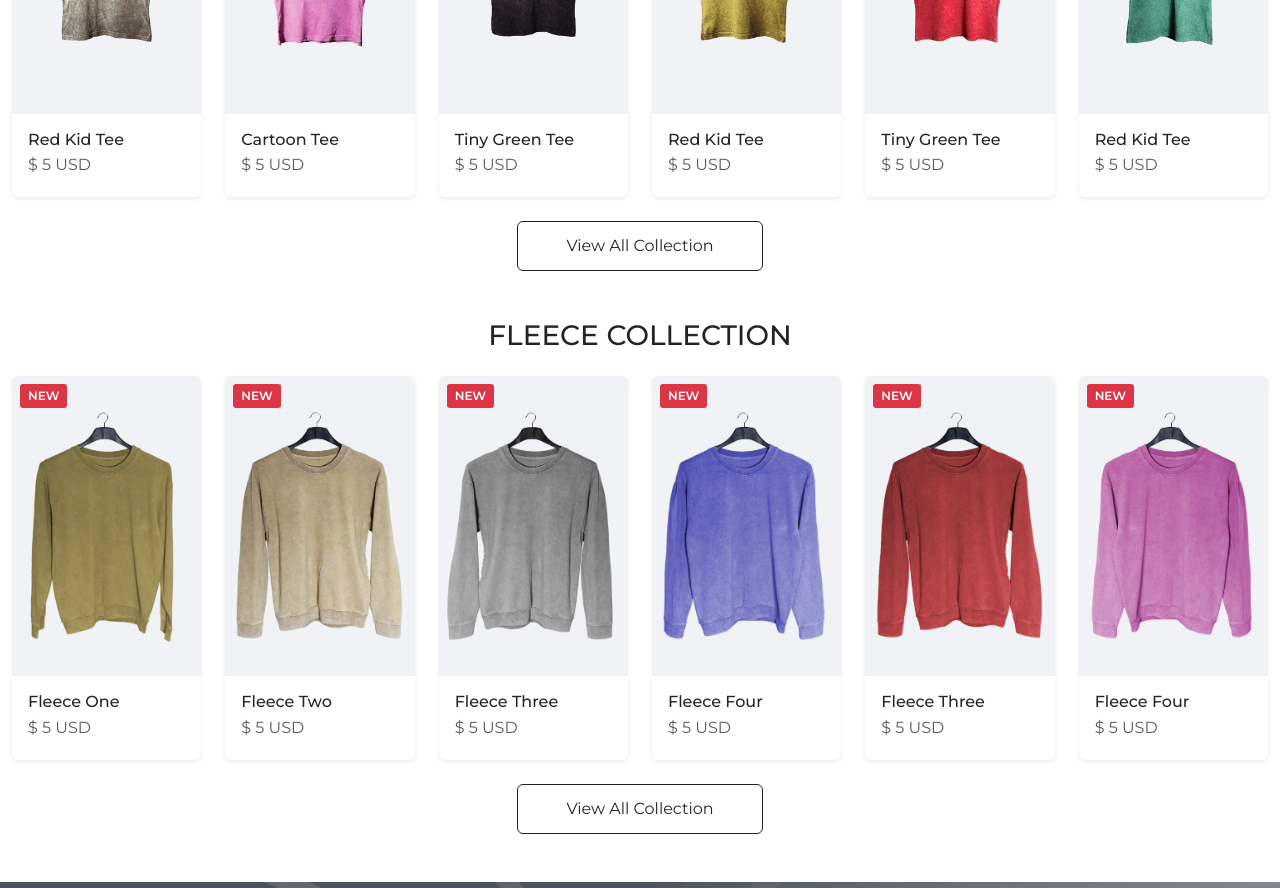
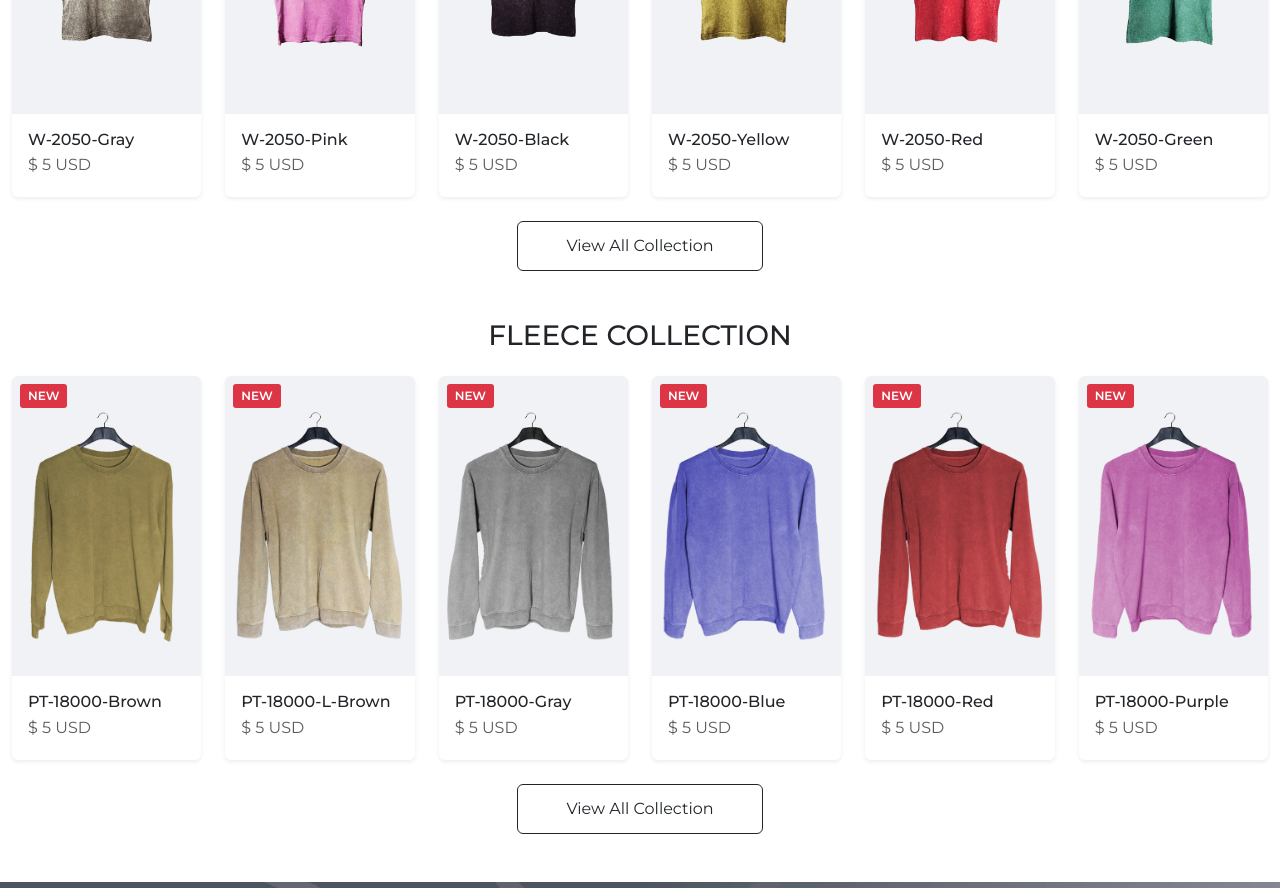
Before and after one commit to Zeeshanprojects/PTX-Ecommerce, a React (Vite) app in the folder ecommerce-app/: page / in a window 1280 px wide. Shown: the part 3160-4048 px from the top of the page. Built offline with nearby package versions, Linux system fonts and the light colour scheme.

Commit message:
Code Updated

```diff
--- a/ecommerce-app/src/Pages/Home.jsx
+++ b/ecommerce-app/src/Pages/Home.jsx
@@ -46,12 +46,7 @@ export default function Home() {
 
   const products = {
     Mens: [
-      {
-        id: 1,
-        name: "PT-5000-Green",
-        price: "$ 5.00 USD",
-        image: Image.image1,
-      },
+      { id: 1, name: "PT-5000-Green",price: "$ 5.00 USD",image: Image.image1,},
       { id: 2, name: "Pt-5000-Yellow", price: "$ 5 USD", image: Image.image2 },
       { id: 3, name: "PT-5000-Red", price: "$ 5 USD", image: Image.image3 },
       { id: 4, name: "PT-5000-Blue", price: "$ 5 USD", image: Image.image4 },
@@ -59,30 +54,20 @@ export default function Home() {
       { id: 6, name: "PT-5000-Gray", price: "$ 5 USD", image: Image.image6 },
     ],
     Kids: [
-      { id: 10, name: "Red Kid Tee", price: "$ 5 USD", image: Image.image10 },
-      { id: 11, name: "Cartoon Tee", price: "$ 5 USD", image: Image.image11 },
-      {
-        id: 12,
-        name: "Tiny Green Tee",
-        price: "$ 5 USD",
-        image: Image.image12,
-      },
-      { id: 13, name: "Red Kid Tee", price: "$ 5 USD", image: Image.image13 },
-      {
-        id: 14,
-        name: "Tiny Green Tee",
-        price: "$ 5 USD",
-        image: Image.image14,
-      },
-      { id: 15, name: "Red Kid Tee", price: "$ 5 USD", image: Image.image15 },
+      { id: 10, name: "W-2050-Gray", price: "$ 5 USD", image: Image.image10 },
+      { id: 11, name: "W-2050-Pink", price: "$ 5 USD", image: Image.image11 },
+      { id: 12, name: "W-2050-Black",price: "$ 5 USD", image: Image.image12},
+      { id: 13, name: "W-2050-Yellow", price: "$ 5 USD", image: Image.image13 },
+      {id: 14, name: "W-2050-Red", price: "$ 5 USD",image: Image.image14, },
+      { id: 15, name: "W-2050-Green", price: "$ 5 USD", image: Image.image15 },
     ],
     Fleece: [
-      { id: 16, name: "Fleece One", price: "$ 5 USD", image: Image.Fleece1 },
-      { id: 17, name: "Fleece Two", price: "$ 5 USD", image: Image.Fleece2 },
-      { id: 18, name: "Fleece Three", price: "$ 5 USD", image: Image.Fleece3 },
-      { id: 19, name: "Fleece Four", price: "$ 5 USD", image: Image.Fleece4 },
-      { id: 20, name: "Fleece Three", price: "$ 5 USD", image: Image.Fleece5 },
-      { id: 21, name: "Fleece Four", price: "$ 5 USD", image: Image.Fleece6 },
+      { id: 16, name: "PT-18000-Brown", price: "$ 5 USD", image: Image.Fleece1 },
+      { id: 17, name: "PT-18000-L-Brown", price: "$ 5 USD", image: Image.Fleece2 },
+      { id: 18, name: "PT-18000-Gray", price: "$ 5 USD", image: Image.Fleece3 },
+      { id: 19, name: "PT-18000-Blue", price: "$ 5 USD", image: Image.Fleece4 },
+      { id: 20, name: "PT-18000-Red", price: "$ 5 USD", image: Image.Fleece5 },
+      { id: 21, name: "PT-18000-Purple", price: "$ 5 USD", image: Image.Fleece6 },
     ],
   };
 
```
